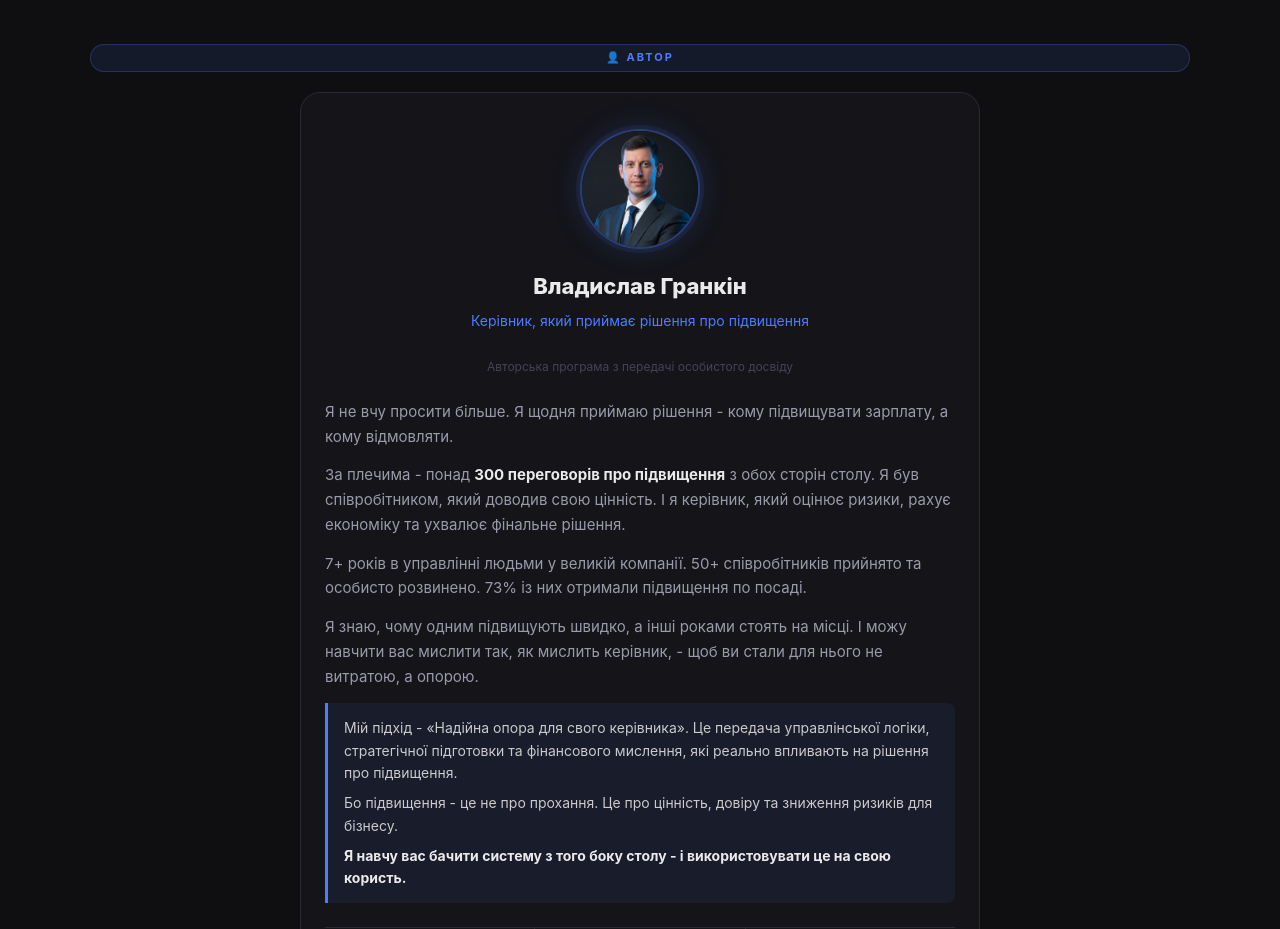
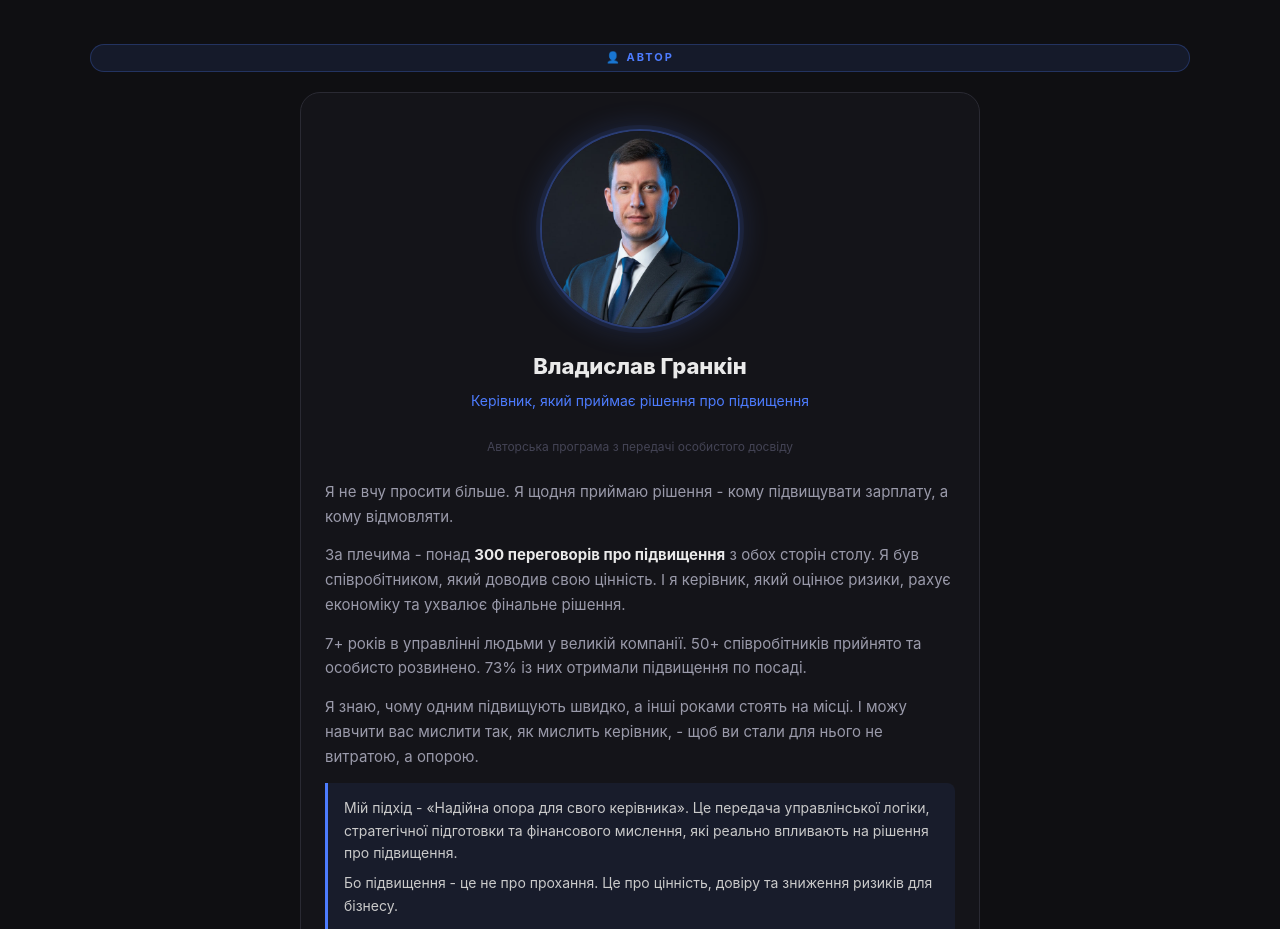
Before and after one commit to vladisgran/groshi1, a plain HTML site: page index.html in a window 1280 px wide. Shown: the part 4980-5909 px from the top of the page. Drawn offline with Linux system fonts and the light colour scheme.

Commit message:
Update index.html

```diff
--- a/index.html
+++ b/index.html
@@ -286,7 +286,7 @@ img { display: block; max-width: 100%; }
   max-width: 680px; margin: 0 auto;
 }
 .author-photo-wrap {
-  width: 120px; height: 120px; border-radius: 50%; margin: 0 auto 20px;
+  width: 200px; height: 200px; border-radius: 50%; margin: 0 auto 20px;
   border: 2px solid rgba(77,124,254,0.4);
   box-shadow: 0 0 30px rgba(77,124,254,0.2), 0 0 0 4px rgba(77,124,254,0.08);
   overflow: hidden;
```
